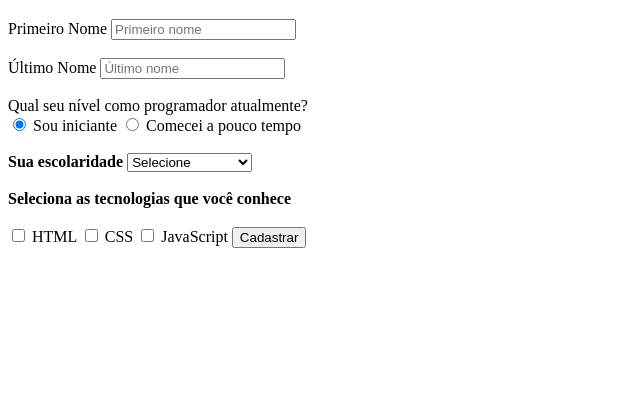
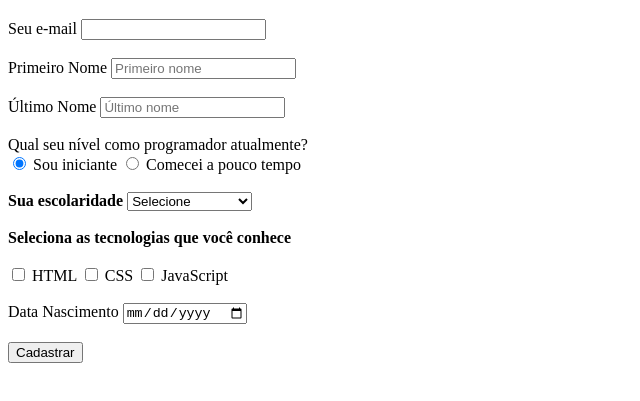
Before and after one commit to yasminpupio/curso-fullstack-web, a plain HTML site: page 01-html/formularios/index.html in a window 1280 px wide. Shown: the part 61-462 px from the top of the page, without its empty margins (0-640 px from the left). Drawn offline with Linux system fonts and the light colour scheme.

Commit message:
Adiciona ao projeto um input date e validação de e-mail

```diff
--- a/01-html/formularios/index.html
+++ b/01-html/formularios/index.html
@@ -11,6 +11,9 @@
 
     <h1>Formulários</h1>
     <form>
+        <label for="email">Seu e-mail</label>
+        <input type="email" name="email" id="email"> <br><br>
+
         <label for="pnome">Primeiro Nome</label>
         <input type="text" id="pnome" name="pnome" placeholder="Primeiro nome" required>
 
@@ -54,7 +57,11 @@
         <label for="tecnologia2">CSS</label>
 
         <input type="checkbox" id="tecnologia3" name="tecnologia3" value="JavaScript">
-        <label for="tecnologia3">JavaScript</label>
+        <label for="tecnologia3">JavaScript</label> <br><br>
+
+        <!--Tipo DATE-->
+        <label>Data Nascimento</label>
+        <input type="date" name="nascimento" id="nascimento"> <br><br>
 
         <button type="submit">Cadastrar</button>
     </form>
```
